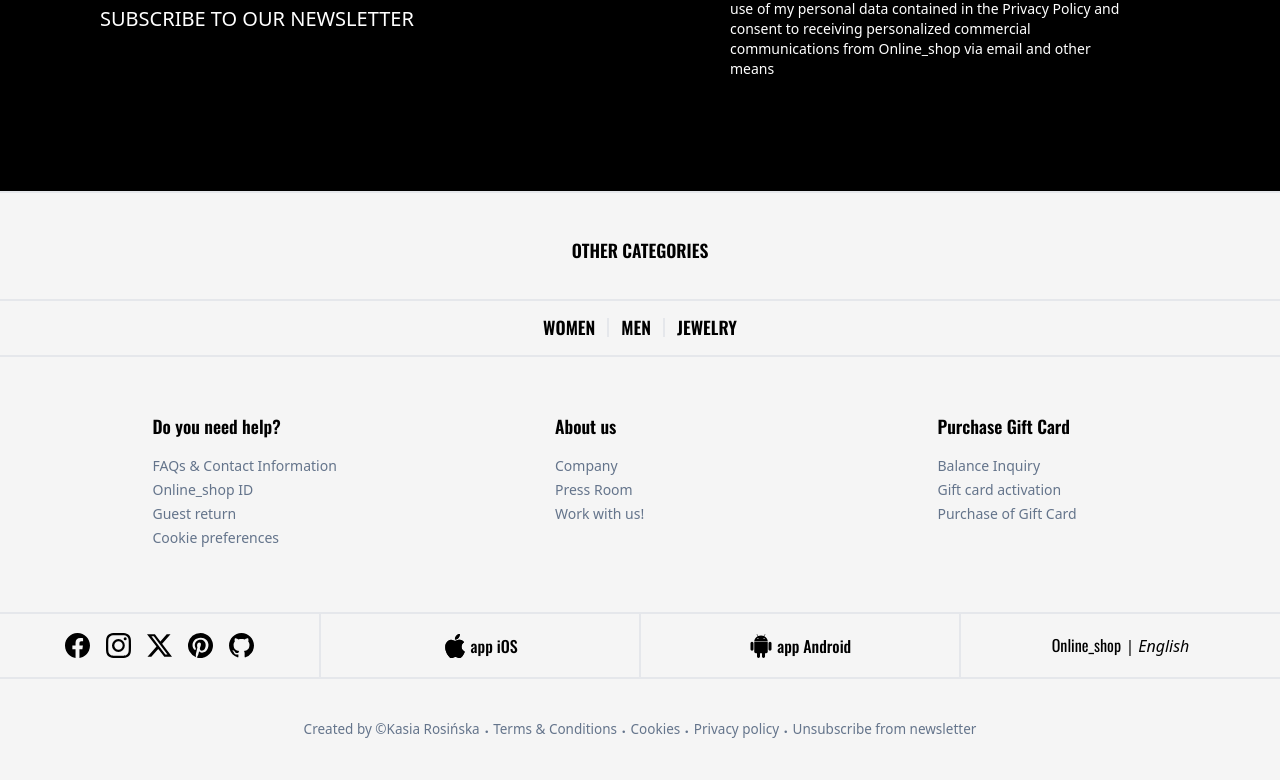
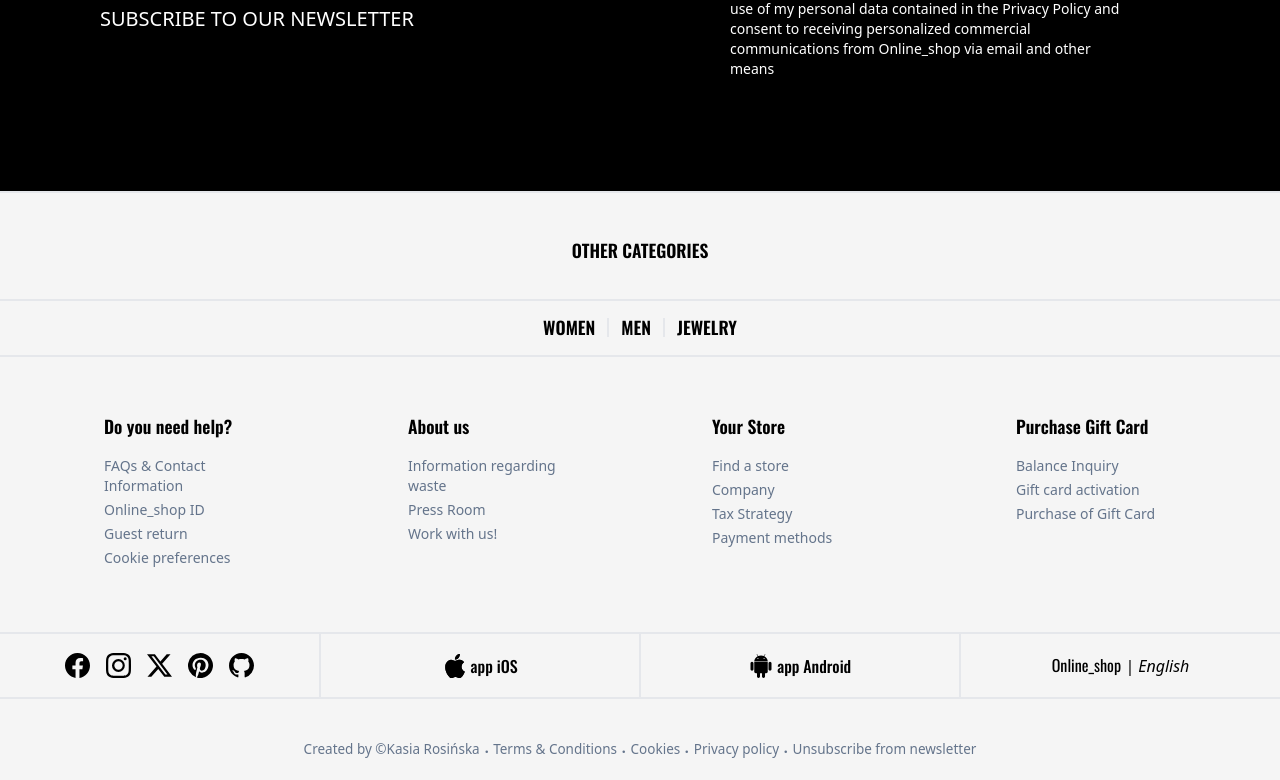
Before and after one commit to wanghaisheng/a-Online_shop-hub, a React (Vite) app: page / in a window 1280 px wide. Shown: the part 3669-4449 px from the top of the page. Built offline with nearby package versions, Linux system fonts and the light colour scheme.

Commit message:
Footer upgrade adding FooterLinks

```diff
--- a/src/components/Footer/ExpandableContainer.tsx
+++ b/src/components/Footer/ExpandableContainer.tsx
@@ -1,54 +1,21 @@
 import { useState } from "react";
 import ExpanderButton from "./ExpanderButton";
+import { footerLinks } from "./FooterLinks";
 
 
 const ExpandableContainer: React.FC = () => {
 
   const [openIndex, setOpenIndex] = useState<number | boolean>(false);
 
-  type ContainerContentProps = {
-    title: string;
-    line1: string;
-    line2: string;
-    line3: string;
-    line4: string;
-    url?: string;
-  };
-
-const containerContent: ContainerContentProps[] = [
-  {
-    title: "Do you need help?",
-    line1: "FAQs & Contact Information",
-    line2: "Online_shop ID",
-    line3: "Guest return",
-    line4: "Cookie preferences",
-  },
-  {
-    title: "About us",
-    line1: "Company",
-    line2: "Press Room",
-    line3: "Work with us!",
-    line4: "",
-    url: "https://www.linkedin.com/in/katarzyna-rosinska/",
-  },
-  {
-    title: "Purchase Gift Card",
-    line1: "Balance Inquiry",
-    line2: "Gift card activation",
-    line3: "Purchase of Gift Card",
-    line4: "",
-  },
-];
-
-
   const handleToggle = (index: number) => {
     setOpenIndex(openIndex === index ? false : index);
   };
 
+
   return (
     <section className=" m-10 flex w-full flex-col items-center justify-center md:hidden pb-10">
       {/* order of arguments in map matters!!! first is an element of the array then is an index of el. in array */}
-      {containerContent.map((el, index) => (
+      {footerLinks.map((el, index) => (
         <article
           key={el?.title}
           className="mx-auto w-72 overflow-hidden border-b border-gray-200 mt-7"
@@ -64,30 +31,30 @@ const containerContent: ContainerContentProps[] = [
             />
           </div>
           {openIndex === index && (
-            <div className="p-4">
+            <div className="p-3">
               <a
                 href="#footer"
-                className=" block cursor-pointer pb-1 font-sans text-slate-500 hover:text-black hover:underline
+                className=" block cursor-pointer pb-2 font-sans text-slate-500 hover:text-black hover:underline
             hover:underline-offset-1"
               >
                 {el?.line1}
               </a>
               <a
                 href="#footer"
-                className="block cursor-pointer pb-1 font-sans text-slate-500 hover:text-black hover:underline hover:underline-offset-1 "
+                className="block cursor-pointer pb-2 font-sans text-slate-500 hover:text-black hover:underline hover:underline-offset-1 "
               >
                 {el?.line2}
               </a>
               <a
                 href={el?.url}
                 target="_blank"
-                className="block cursor-pointer pb-1 font-sans text-slate-500 hover:text-black hover:underline hover:underline-offset-1"
+                className="block cursor-pointer pb-2 font-sans text-slate-500 hover:text-black hover:underline hover:underline-offset-1"
               >
                 {el?.line3}
               </a>
               <a
                 href="#footer"
-                className="block cursor-pointer pb-1 font-sans text-slate-500 hover:text-black hover:underline hover:underline-offset-1"
+                className="block cursor-pointer pb-2 font-sans text-slate-500 hover:text-black hover:underline hover:underline-offset-1"
               >
                 {el?.line4}
               </a>
--- a/src/components/Footer/Footer.tsx
+++ b/src/components/Footer/Footer.tsx
@@ -1,11 +1,8 @@
-import {
-  BsAndroid2,
-  BsApple,
-  BsDot,
-} from "react-icons/bs";
+import { BsAndroid2, BsApple, BsDot } from "react-icons/bs";
 import { Link } from "react-router-dom";
 import ExpandableContainer from "./ExpandableContainer";
 import SocialIcons from "../ui/SocialIcons/SocialIcons";
+import { footerLinks } from "./FooterLinks";
 
 
 function Footer() {
@@ -34,106 +31,58 @@ function Footer() {
           </h3>
         </button>
       </section>
-
       <ExpandableContainer />
       <section className="m-10 hidden w-full flex-row items-start justify-evenly md:flex">
-        <article className="ml-5 w-[250px] p-5 text-sm">
-          <h3 className="pb-5">Do you need help?</h3>
+        {footerLinks.map((el) => (
+          <article className="ml-5 w-[220px] p-5 text-sm" key={el?.title}>
+            <h3 className="pb-5">{el?.title}</h3>
             <a
               href="#footer"
               className=" block cursor-pointer pb-1 font-sans text-slate-500 hover:text-black hover:underline
             hover:underline-offset-1"
             >
-            FAQs & Contact Information
+              {el?.line1}
             </a>
             <a
               href="#footer"
               className="block cursor-pointer pb-1 font-sans text-slate-500 hover:text-black hover:underline hover:underline-offset-1 "
             >
-            Online_shop ID
+              {el?.line2}
+            </a>
+            <a
+              href={el?.url}
+              target="_blank"
+              className="block cursor-pointer pb-1 font-sans text-slate-500 hover:text-black hover:underline hover:underline-offset-1"
+            >
+              {el?.line3}
             </a>
             <a
               href="#footer"
               className="block cursor-pointer pb-1 font-sans text-slate-500 hover:text-black hover:underline hover:underline-offset-1"
             >
-            Guest return
-          </a>
-          <a
-            href="#footer"
-            className="block cursor-pointer pb-1 font-sans text-slate-500 hover:text-black hover:underline hover:underline-offset-1"
-          >
-            Cookie preferences
+              {el?.line4}
             </a>
           </article>
-
-        <article className="ml-5 w-[250px] p-5 text-sm md:ml-10">
-          <h3 className=" pb-5">About us</h3>
-          <a
-            href="#footer"
-            className="block cursor-pointer pb-1 font-sans text-slate-500 hover:text-black hover:underline hover:underline-offset-1"
-          >
-            Company
-          </a>
-          <a
-            href="#footer"
-            className="block cursor-pointer pb-1 font-sans text-slate-500 hover:text-black hover:underline hover:underline-offset-1"
-          >
-            Press Room
-          </a>
-          <a
-            href="https://www.linkedin.com/in/katarzyna-rosinska/"
-            target="_blank"
-            className="block cursor-pointer pb-1 font-sans text-slate-500 hover:text-amber-500 hover:underline hover:underline-offset-1"
-          >
-            Work with us!
-          </a>
-        </article>
-
-        <article className="ml-5 w-[250px] p-5 text-sm">
-          <h3 className="pb-5">Purchase Gift Card</h3>
-          <a
-            href="#footer"
-            className="block cursor-pointer pb-1 font-sans text-slate-500 hover:text-black hover:underline hover:underline-offset-1"
-          >
-            Balance Inquiry
-          </a>
-          <a
-            href="#footer"
-            className="block cursor-pointer pb-1 font-sans text-slate-500 hover:text-black hover:underline hover:underline-offset-1"
-          >
-            Gift card activation
-          </a>
-          <a
-            href="#footer"
-            className="block cursor-pointer pb-1 font-sans text-slate-500 hover:text-black hover:underline hover:underline-offset-1"
-          >
-            Purchase of Gift Card
-          </a>
-        </article>
+        ))}
       </section>
-
       <section className="flex w-dvw flex-wrap justify-evenly border-b-[2px] border-t-[2px] p-8 sm:h-[67px] sm:flex-nowrap sm:p-0">
         <article className="container mx-auto flex h-full items-center justify-center">
           <SocialIcons />
         </article>
-
         <article className="container mx-auto hidden h-full items-center justify-center border-l-[2px] lg:flex">
           <BsApple size={24} className="mr-1" />
           <p className=" font-medium">app iOS</p>
         </article>
-
         <article className="container mx-auto hidden h-full items-center justify-center border-x-[2px] lg:flex">
           <BsAndroid2 size={24} className="mr-1 hover:fill-green-600" />
           <p className=" font-medium">app Android</p>
         </article>
-
         <article className="container mx-auto flex h-full items-center justify-center pt-10 sm:border-l-[2px] sm:pt-0 lg:border-l-0">
           <p className="font-sans italic">
             <span className=" font-[Oswald]">Online_shop</span> | English
           </p>
         </article>
       </section>
-
       <section className="container mt-10 flex h-full w-full flex-wrap items-center justify-center px-1 font-sans text-[13.5px]">
         <a
           href="https://github.com/RosinskaK"
--- /dev/null
+++ b/src/components/Footer/FooterLinks.tsx
@@ -0,0 +1,40 @@
+type FooterLinksProps = {
+  title: string;
+  line1: string;
+  line2: string;
+  line3: string;
+  line4: string;
+  url?: string;
+};
+
+export const footerLinks: FooterLinksProps[] = [
+  {
+    title: "Do you need help?",
+    line1: "FAQs & Contact Information",
+    line2: "Online_shop ID",
+    line3: "Guest return",
+    line4: "Cookie preferences",
+  },
+  {
+    title: "About us",
+    line1: "Information regarding waste",
+    line2: "Press Room",
+    line3: "Work with us!",
+    line4: "",
+    url: "https://github.com/RosinskaK",
+  },
+  {
+    title: "Your Store",
+    line1: "Find a store",
+    line2: "Company",
+    line3: "Tax Strategy",
+    line4: "Payment methods",
+  },
+  {
+    title: "Purchase Gift Card",
+    line1: "Balance Inquiry",
+    line2: "Gift card activation",
+    line3: "Purchase of Gift Card",
+    line4: "",
+  },
+];
```
Lines whose indentation alone changed are shown as unchanged.
